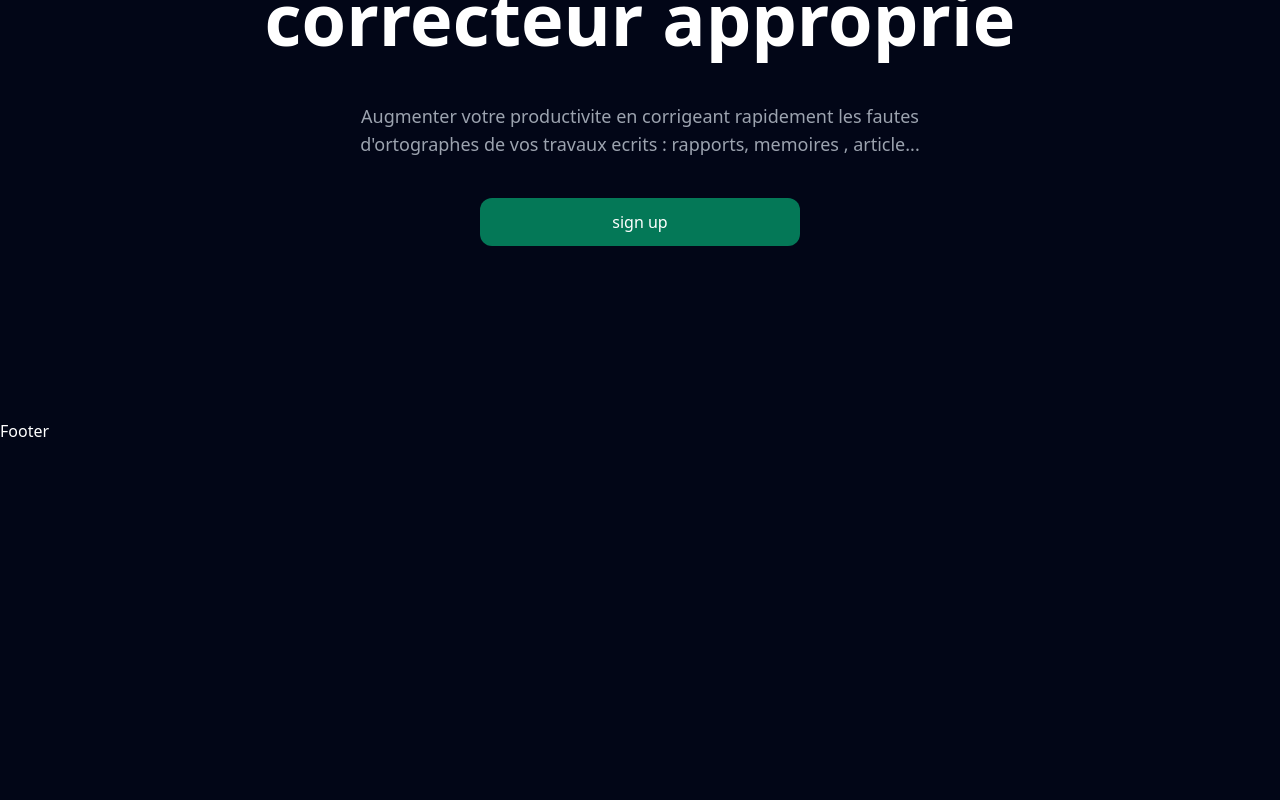
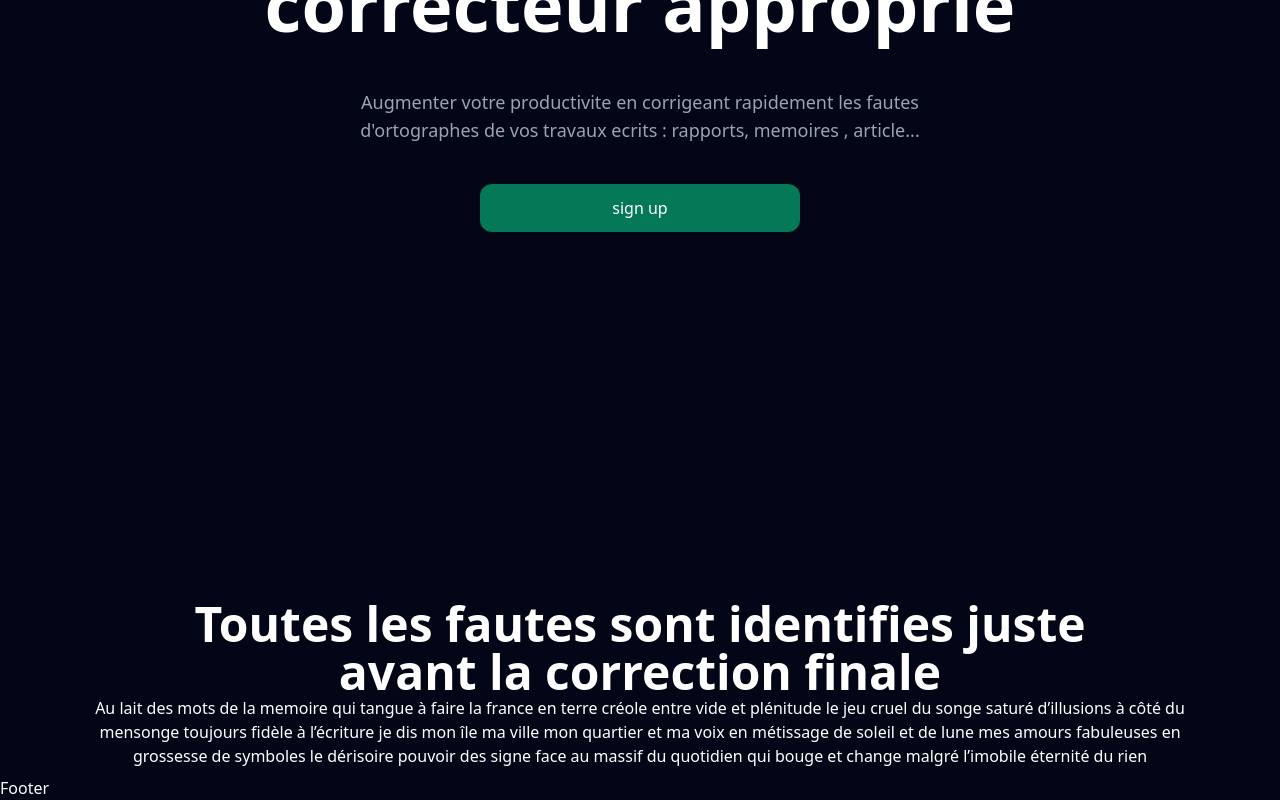
Before and after one commit to sarilusblaise/espyon-otograf, a Next.js app: page / in a window 1280 px wide. Shown: the part 381-1181 px from the top of the page. Before the commit the page ends 824 px from the top, so only its background shows below. Built offline with nearby package versions, Linux system fonts and the light colour scheme.

Commit message:
new styles added to home page

```diff
--- a/app/page.jsx
+++ b/app/page.jsx
@@ -5,8 +5,8 @@ export default function HomePage() {
 	return (
 		<div className='flex max-w-6xl mx-auto flex-col items-center justify-center py-2 min-h-screen'>
 			<Header />
-			<main className='flex flex-1 w-full flex-col items-center justify-center text-center px-4 sm:mt-10 mt-10'>
-				<div className='flex flex-col justify-center items-center'>
+			<main className='flex flex-1 w-full flex-col items-center justify-center text-center px-4 sm:mt-20 mt-10'>
+				<div className='flex flex-col justify-center items-center min-h-[70vh]'>
 					<h2 className='mx-auto max-w-4xl font-display text-3xl text-center font-bold tracking-normal text-white sm:text-7xl '>
 						<span className='text-blue-400'>Espyon</span>{' '}
 						<span className='text-blue-600'>Ortograf</span> le{' '}
@@ -18,12 +18,31 @@ export default function HomePage() {
 						article...{' '}
 					</p>
 					<Link
-						className='bg-emerald-700 flex-1 w-60 sm:w-80 rounded-xl text-white font-medium px-4 py-3 sm:mt-10 mt-8 hover:bg-emerald-600 transition'
+						className='bg-emerald-700  w-60 sm:w-80 rounded-xl text-white font-medium px-4 py-3 sm:mt-10 mt-8 hover:bg-emerald-600 transition'
 						href=''
 					>
 						sign up
 					</Link>
 				</div>
+				<div className='mt-32 md:mt-64 flex'>
+					<section>
+						<h3 className='mx-auto max-w-4xl font-display text-3xl text-center font-bold tracking-normal text-white sm:text-5xl '>
+							Toutes les fautes sont identifies juste avant la correction finale
+						</h3>
+						<div>
+							<p>
+								Au lait des mots de la <span>memoire</span> qui tangue à faire
+								la france en terre créole entre vide et plénitude le jeu cruel
+								du songe saturé d’illusions à côté du mensonge toujours fidèle à
+								l’écriture je dis mon île ma ville mon quartier et ma voix en
+								métissage de soleil et de lune mes amours fabuleuses en
+								grossesse de symboles le dérisoire pouvoir des{' '}
+								<span>signe</span> face au massif du quotidien qui bouge et
+								change malgré <span>l’imobile</span> éternité du rien
+							</p>
+						</div>
+					</section>
+				</div>
 			</main>
 		</div>
 	);
```
